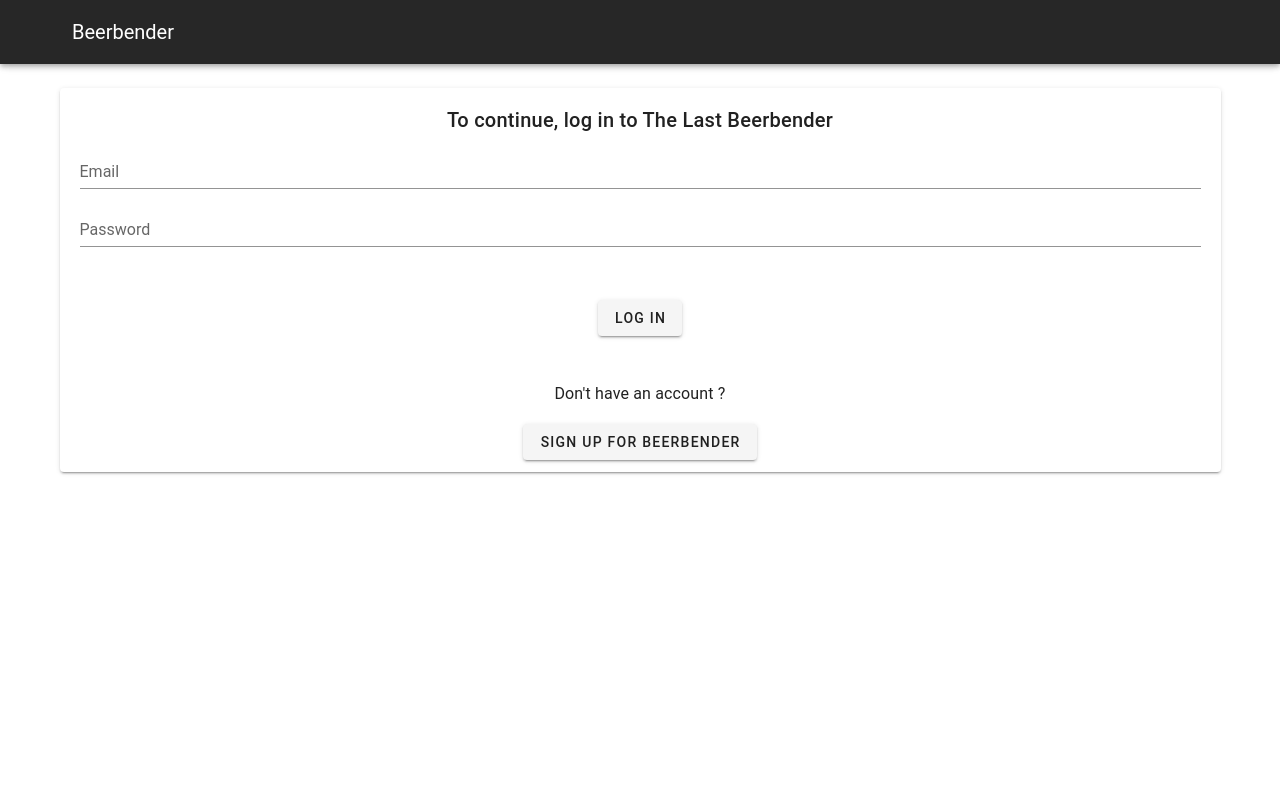
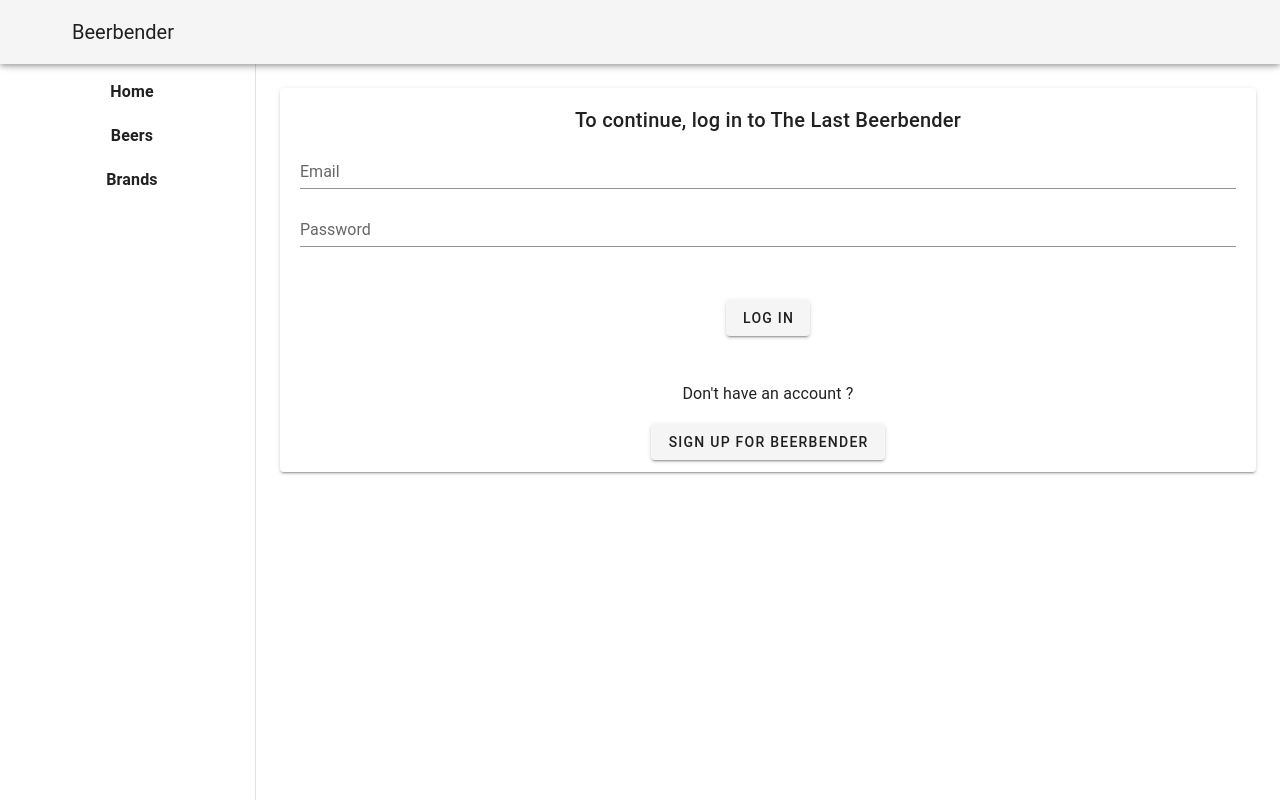
Before and after one commit to seancanning37/glo-2005-project-h20, a Vue app in the folder frontend/: page /login in a window 1280 px wide. Built offline with nearby package versions, Linux system fonts and the light colour scheme; the HTML template or start-up script is replaced by a standard one.

Commit message:
navigation bar

```diff
--- a/frontend/src/App.vue
+++ b/frontend/src/App.vue
@@ -1,8 +1,11 @@
 <template>
   <div id="app">
     <v-app id="inspire">
-      <v-app-bar app clipped-left dark>
-        <v-app-bar-nav-icon> </v-app-bar-nav-icon>
+      <v-navigation-drawer v-model="drawer" app clipped>
+        <nav-menu/>
+      </v-navigation-drawer>
+      <v-app-bar app clipped-left>
+        <v-app-bar-nav-icon v-on:click.stop="drawer = !drawer"> </v-app-bar-nav-icon>
         <v-toolbar-title>
           Beerbender
         </v-toolbar-title>
@@ -20,8 +23,18 @@
 </template>
 
 <script>
+import Navigation from "./components/Navigation";
+
 export default {
   name: "app",
+  components: {
+    "nav-menu": Navigation
+  },
+  data: function() {
+    return {
+      drawer: null
+    }
+  }
 };
 </script>
 
--- /dev/null
+++ b/frontend/src/components/Navigation.vue
@@ -0,0 +1,30 @@
+<template>
+  <v-list dense nav>
+    <v-list-item v-for="page in pages" :key="page.text" :to="page.path">
+      <v-icon left v-text="page.icon" />
+      <v-list-item-content>
+        <v-list-item-title
+          class="subtitle-1 font-weight-bold"
+          v-text="page.text"
+        />
+      </v-list-item-content>
+    </v-list-item>
+  </v-list>
+</template>
+
+<script>
+export default {
+  name: "Navigation",
+  data: function() {
+    return {
+      pages: [
+        { text: "Home", path: "/", icon: "mdi-home" },
+        { text: "Beers", path: "/beers", icon: "mdi-home" },
+        { text: "Brands", path: "/brands", icon: "mdi-home" }
+      ]
+    };
+  }
+};
+</script>
+
+<style scoped></style>
--- a/frontend/src/views/Beer.vue
+++ b/frontend/src/views/Beer.vue
@@ -17,6 +17,7 @@
 import BeerHeader from "../components/beer/BeerHeader.vue";
 import BeerInfo from "../components/beer/BeerInfo.vue";
 import { getBeer, getBrand, getStyle, getType } from "../api/beer_api.js";
+import { addBeerToCart } from "../api/cart";
 
 export default {
   name: "BeerPage",
@@ -72,7 +73,10 @@ export default {
       const type = await getType(this.beer.type_id);
       this.type = type.data;
     },
-  },
+    addBeerToCart: async function() {
+      await addBeerToCart(this.beer.id, this.quantity);
+    }
+  }
 };
 </script>
 
```
